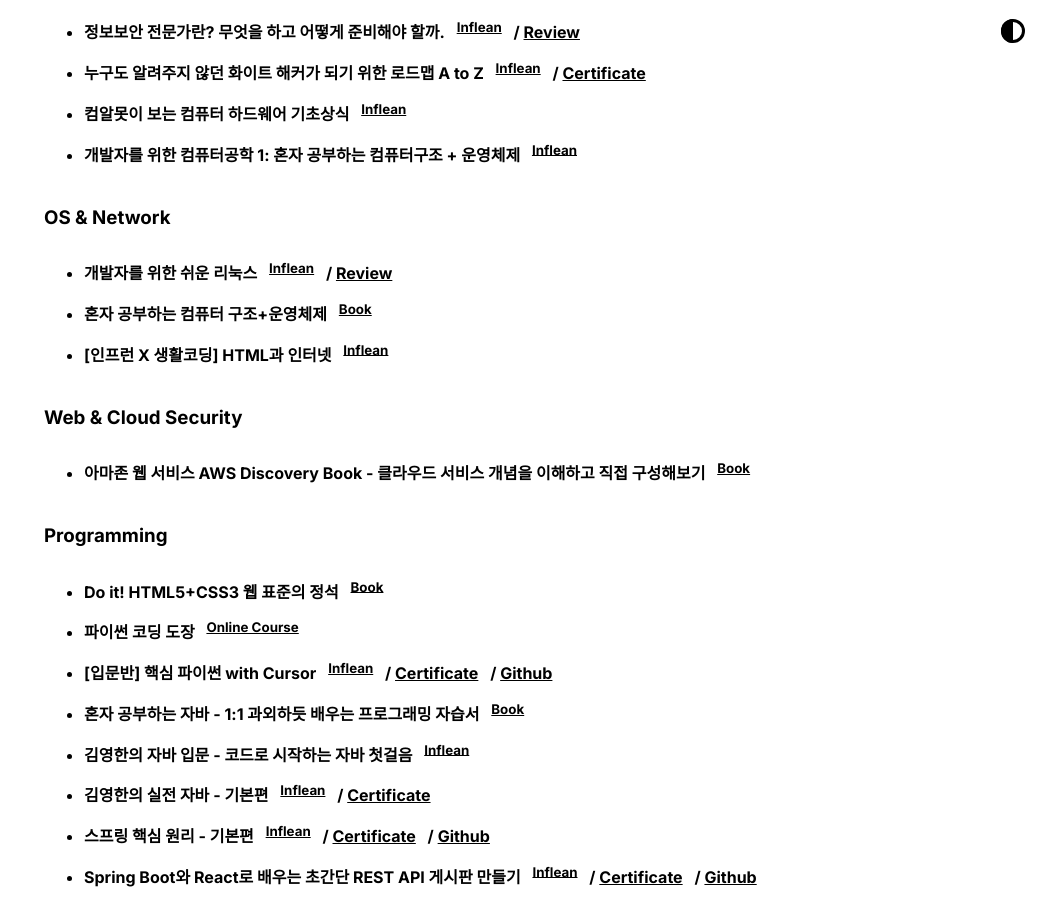
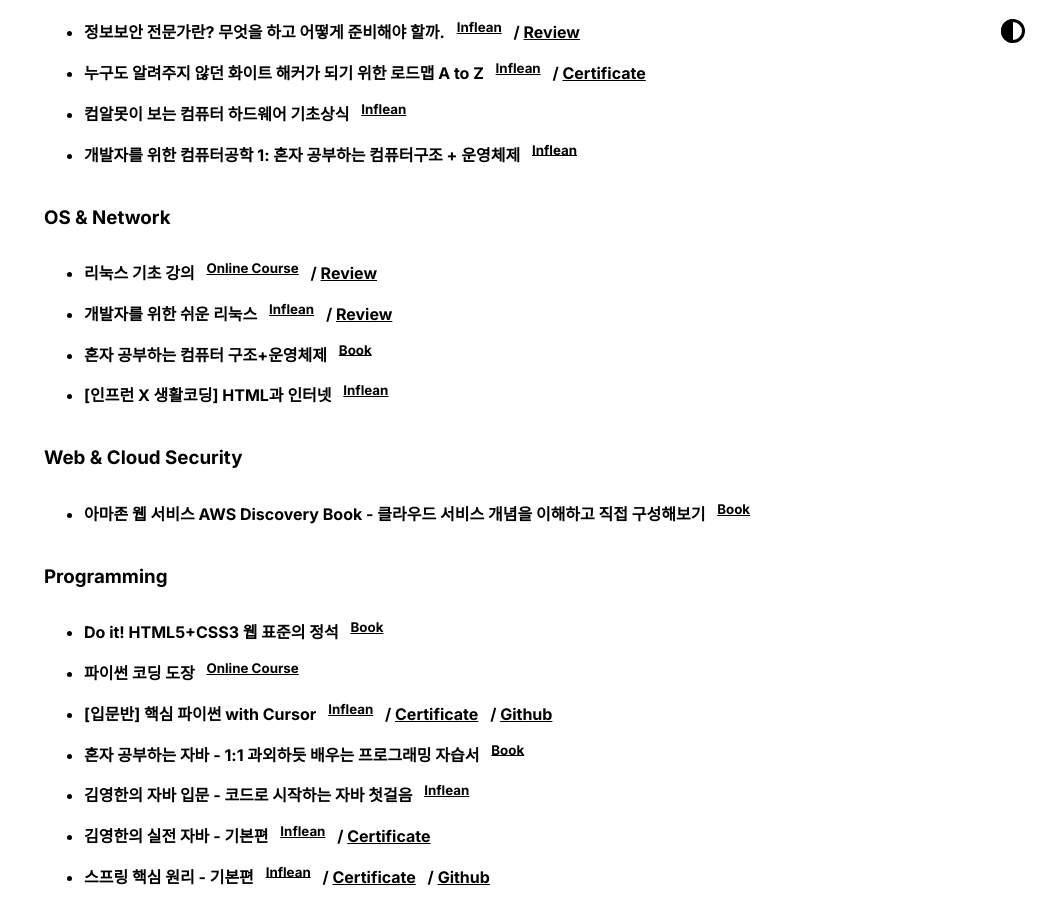
Before and after one commit to BangJeongBin/BangJeongBin.github.io, a Jekyll site: the page built from index.md, in a window 1280 px wide and 900 px high, scrolled down 2990 px. Shown: the whole window, without its empty margins (236-1280 px from the left). Built offline with Jekyll 4.4.1, drawn with Linux system fonts in a browser that asks for light colours.

Commit message:
Update activities_list.html

```diff
--- a/_includes/activities_list.html
+++ b/_includes/activities_list.html
@@ -35,6 +35,13 @@
 
 <h3><strong>OS & Network</strong></h3>
 <ul>
+    <li>
+        <strong>
+            리눅스 기초 강의&ensp;
+            <sup><a href="https://academy.segfaulthub.com">Online Course</a></sup>
+            &ensp;/ <a href="https://bangjeongbin.github.io/TIL-Blog/posts/note-taking-online-academy-linux-basic-lectures">Review</a>
+        </strong>
+    </li>
     <li>
         <strong>
             개발자를 위한 쉬운 리눅스&ensp;
```
